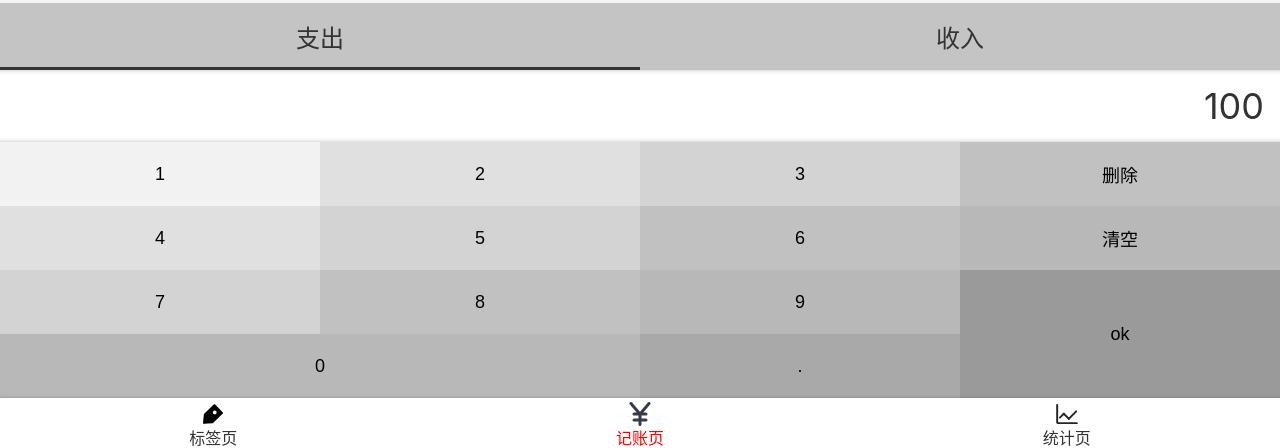
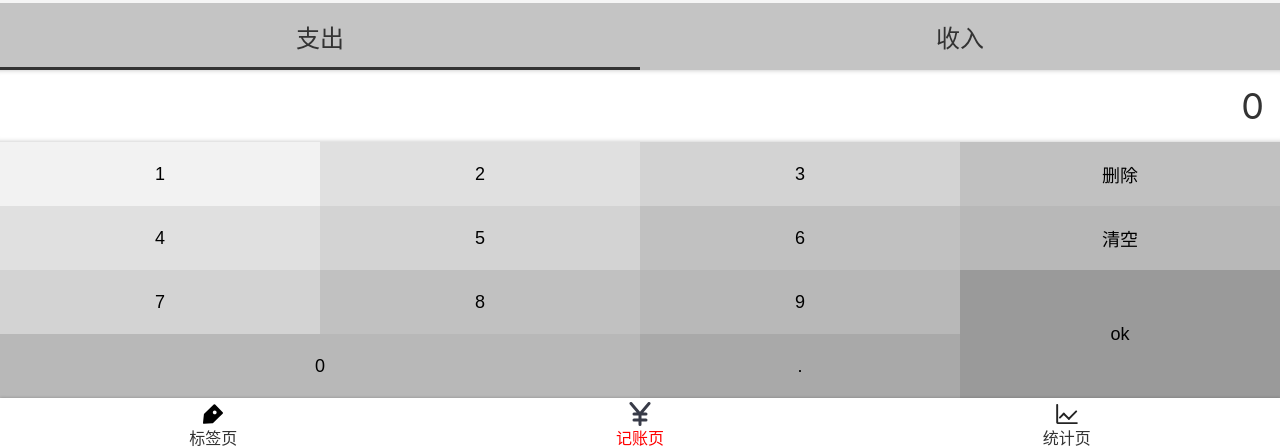
Before and after one commit to gongjianOnline/accountBookReact, a React app: page /#/money in a window 1280 px wide. Shown: the part 346-794 px from the top of the page. Built offline with nearby package versions, Linux system fonts and the light colour scheme.

Commit message:
numberPad 功能 wip(working in progress)

```diff
--- a/src/views/Money.tsx
+++ b/src/views/Money.tsx
@@ -18,25 +18,7 @@
             <TagsSection/>
             <NoteSection/>
             <CategorySection/>
-            <NumberPadSection>
-                <div className="output">100</div>
-                <div className="pad clearfix">
-                    <button>1</button>
-                    <button>2</button>
-                    <button>3</button>
-                    <button>删除</button>
-                    <button>4</button>
-                    <button>5</button>
-                    <button>6</button>
-                    <button>清空</button>
-                    <button>7</button>
-                    <button>8</button>
-                    <button>9</button>
-                    <button className="ok">ok</button>
-                    <button className="zero">0</button>
-                    <button className="dot">.</button>
-                </div>
-            </NumberPadSection>
+            <NumberPadSection/>
         </Mylayout>
     )
 }
--- a/src/views/Money/CategorySection.tsx
+++ b/src/views/Money/CategorySection.tsx
@@ -39,8 +39,10 @@
             <ul>
                 {
                     categorList.map((item)=>{
-                        return <li className={catrgory===item?'selected':''}
-                            onClick={()=>{setCategory(item)}}>{categorMap[item]}</li>
+                        return <li  className={catrgory===item?'selected':''}
+                                    key={item}
+                                    onClick={()=>{setCategory(item)}}>
+                                {categorMap[item]}</li>
                     })
                 }
 
--- a/src/views/Money/NumberPadSection.tsx
+++ b/src/views/Money/NumberPadSection.tsx
@@ -1,6 +1,7 @@
 import styled from "styled-components";
+import React, {useState} from "react";
 
-const NumberPadSection = styled.section`
+const Wrapper = styled.section`
   display: flex;
   flex-direction: column;
   >.output{
@@ -57,4 +58,63 @@
     }
   }
 `
+
+const NumberPadSection:React.FC = ()=>{
+    const [output,setoutput] = useState<string>('0')
+    const onClickButtonWrapper = (e:React.MouseEvent)=>{
+        const text = (e.target as HTMLButtonElement).textContent
+        console.log(text)
+        if(text === null){return;}
+        switch (text) {
+            case '0':
+            case '2':
+            case '3':
+            case '4':
+            case '5':
+            case '6':
+            case '7':
+            case '8':
+            case '9':
+                if(output === "0"){
+                    setoutput(text)
+                }else{
+                    setoutput(output+text)
+                }
+                break;
+            case '删除':
+                console.log('删除')
+                break;
+            case '清空':
+                console.log('清空')
+                break;
+            case '.':
+                console.log('点')
+                break;
+            case 'ok':
+                console.log('回车')
+                break;
+        }
+    }
+    return (
+        <Wrapper>
+            <div className="output">{output}</div>
+            <div className="pad clearfix" onClick={onClickButtonWrapper}>
+                <button>1</button>
+                <button>2</button>
+                <button>3</button>
+                <button>删除</button>
+                <button>4</button>
+                <button>5</button>
+                <button>6</button>
+                <button>清空</button>
+                <button>7</button>
+                <button>8</button>
+                <button>9</button>
+                <button className="ok">ok</button>
+                <button className="zero">0</button>
+                <button className="dot">.</button>
+            </div>
+        </Wrapper>
+    )
+}
 export {NumberPadSection}
```
